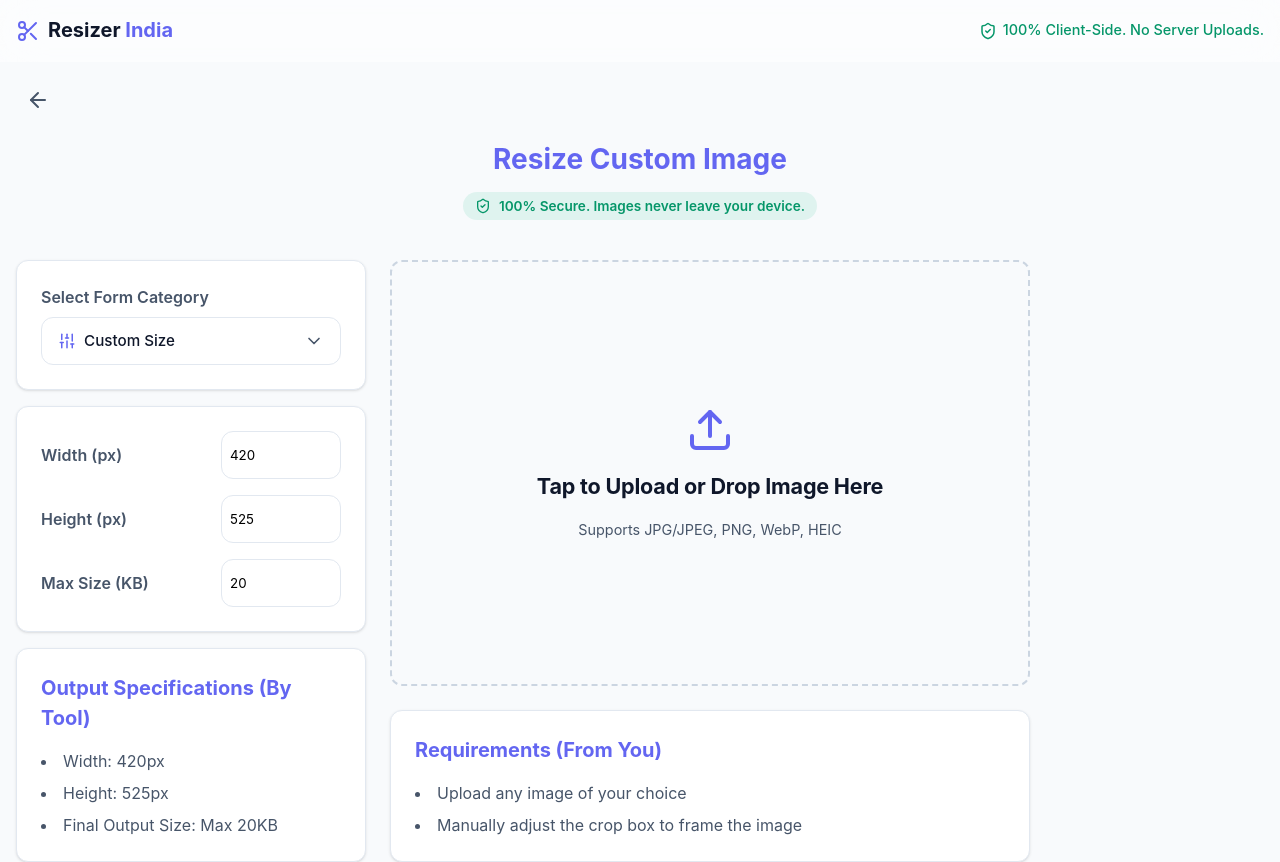
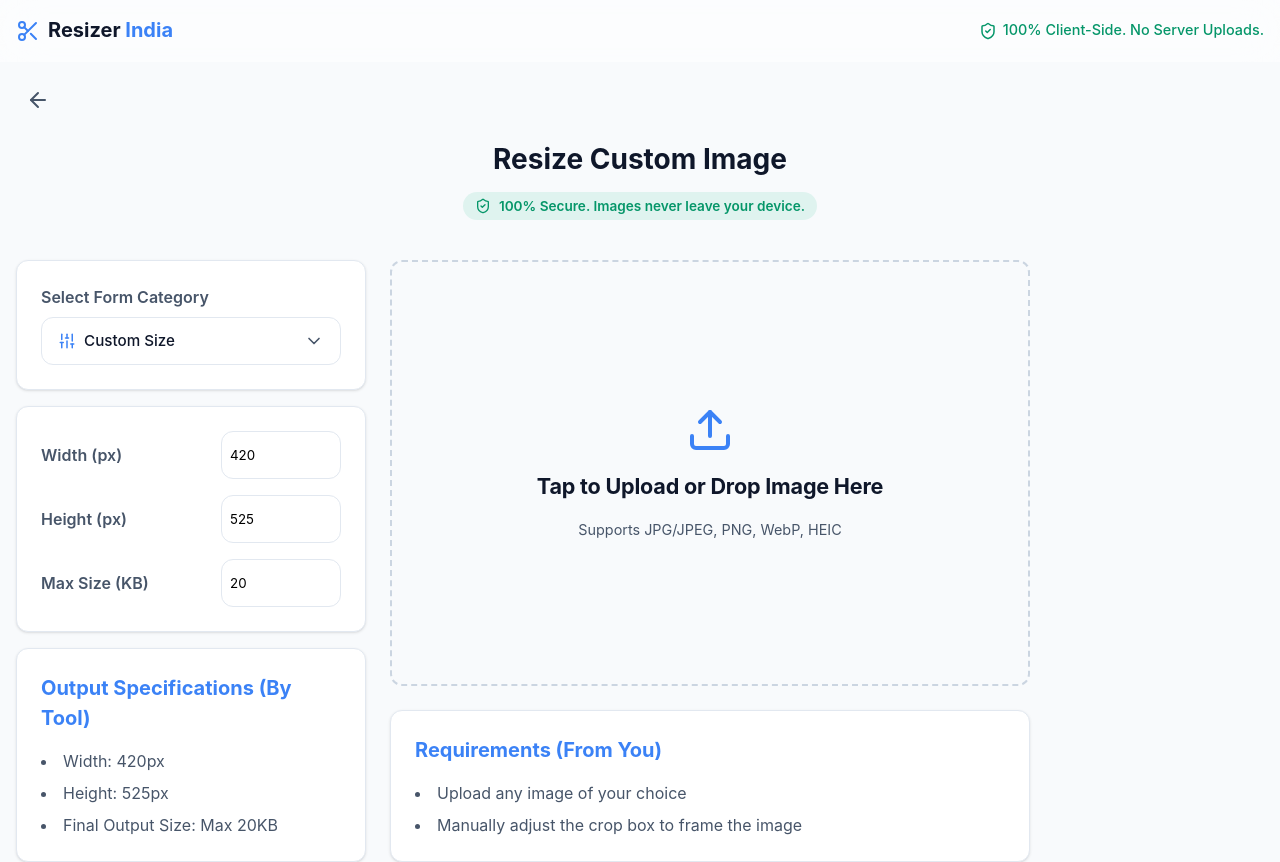
Before and after one commit to TechyNisarg/resizer-india, a React (Vite) app: page /custom-resizer in a window 1280 px wide. Shown: the top 862 px of the page. Built offline with nearby package versions, Linux system fonts and the light colour scheme; a web font is replaced by a local one.

Commit message:
style: balance colors with soothing blue and neutral slates

```diff
--- a/src/index.css
+++ b/src/index.css
@@ -7,8 +7,8 @@
   --text-primary: #0f172a;
   --text-secondary: #475569;
   --border-color: #e2e8f0;
-  --primary: #6366f1;
-  --primary-hover: #4f46e5;
+  --primary: #3b82f6; /* Soothing Blue */
+  --primary-hover: #2563eb;
   --danger: #ef4444;
   --success: #10b981;
   --shadow: 0 1px 3px 0 rgba(0, 0, 0, 0.1), 0 1px 2px -1px rgba(0, 0, 0, 0.1);
@@ -77,7 +77,7 @@ input { cursor: text; }
 }
 
 .hero-section { text-align: center; margin-bottom: 1rem; }
-.hero-section h1 { font-size: 1.75rem; color: var(--primary); }
+.hero-section h1 { font-size: 1.75rem; color: var(--text-primary); }
 
 .workspace {
   display: flex;
@@ -131,10 +131,10 @@ input { cursor: text; }
 }
 .pill-btn:hover { background: var(--border-color); color: var(--text-primary); }
 .pill-btn.active {
-  background-color: var(--primary);
-  color: white;
-  border-color: var(--primary);
-  box-shadow: 0 4px 14px rgba(99, 102, 241, 0.3);
+  background-color: var(--text-primary);
+  color: var(--surface-solid);
+  border-color: var(--text-primary);
+  box-shadow: 0 4px 14px rgba(0, 0, 0, 0.15);
 }
 
 /* Dropzone */
@@ -171,11 +171,11 @@ html.dark .dropzone {
 
 .dropzone:hover {
   border-color: var(--primary);
-  background-color: rgba(99, 102, 241, 0.03);
+  background-color: rgba(59, 130, 246, 0.03);
 }
 
 .dropzone.dragover {
-  background-color: rgba(99, 102, 241, 0.06);
+  background-color: rgba(59, 130, 246, 0.06);
   border-color: var(--primary);
 }
 
@@ -242,7 +242,7 @@ html.dark .dropzone {
 .btn-primary {
   background: var(--primary);
   color: white;
-  box-shadow: 0 4px 14px rgba(99, 102, 241, 0.3);
+  box-shadow: 0 4px 14px rgba(59, 130, 246, 0.3);
 }
 .btn-primary:hover:not(:disabled) {
   background: var(--primary-hover);
```
